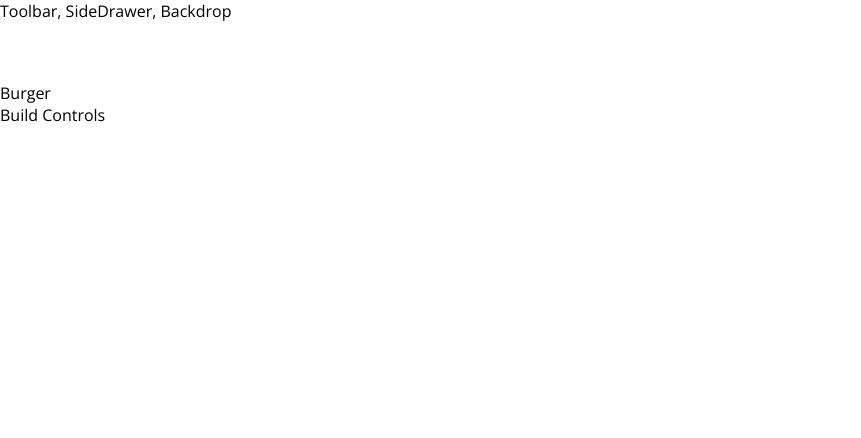
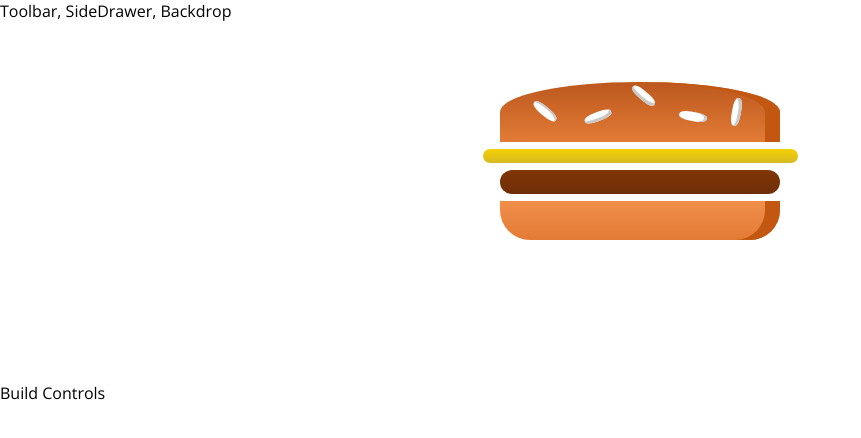
Before and after one commit to krunoslavsterle/BurgerBuilder, a React app: page / in a window 1280 px wide. Shown: the top 438 px of the page, without its empty margins (0-861 px from the left). Built offline with nearby package versions, Linux system fonts and the light colour scheme.

Commit message:
- creating Burger component

```diff
--- /dev/null
+++ b/src/components/Burger/Burger.css
@@ -0,0 +1,29 @@
+.Burger {
+  width: 100%;
+  margin: auto;
+  height: 250px;
+  text-align: center;
+  font-weight: bold;
+  font-size: 1.2rem;
+}
+
+@media (min-width: 1000px) and (min-height: 700px) {
+  .Burger {
+    width: 700px;
+    height: 600px;
+  }
+}
+
+@media (min-width: 500px) and (min-height: 401px) {
+  .Burger {
+    width: 450px;
+    height: 400px;
+  }
+}
+
+@media (min-width: 500px) and (min-height: 400px) {
+  .Burger {
+    width: 350px;
+    height: 300px;
+  }
+}
--- a/src/components/Burger/Burger.js
+++ b/src/components/Burger/Burger.js
@@ -0,0 +1,17 @@
+import React from "react";
+
+import classes from "./Burger.css";
+import BurgerIngredient from "./BurgerIngredient/BurgerIngredient";
+
+const burger = props => {
+  return (
+    <div className={classes.Burger}>
+      <BurgerIngredient type="bread-top" />
+      <BurgerIngredient type="cheese" />
+      <BurgerIngredient type="meat" />
+      <BurgerIngredient type="bread-bottom" />
+    </div>
+  );
+};
+
+export default burger;
--- a/src/containers/BurgerBuilder/BurgerBuilder.js
+++ b/src/containers/BurgerBuilder/BurgerBuilder.js
@@ -1,11 +1,13 @@
 import React, { Component } from "react";
+
 import Auxiliary from "../../hoc/Auxiliary";
+import Burger from "../../components/Burger/Burger";
 
 class BurgerBuilder extends Component {
   render() {
     return (
       <Auxiliary>
-        <div>Burger</div>
+        <Burger />
         <div>Build Controls</div>
       </Auxiliary>
     );
```
